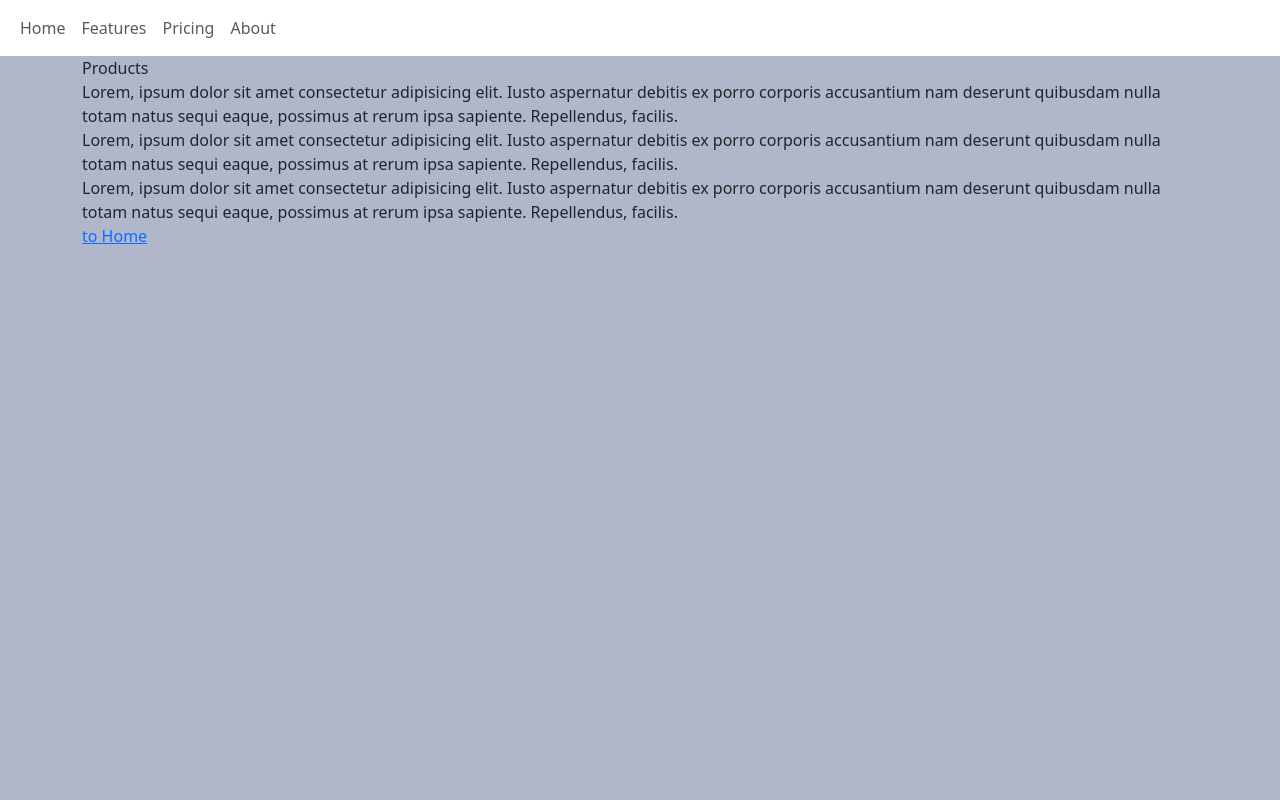
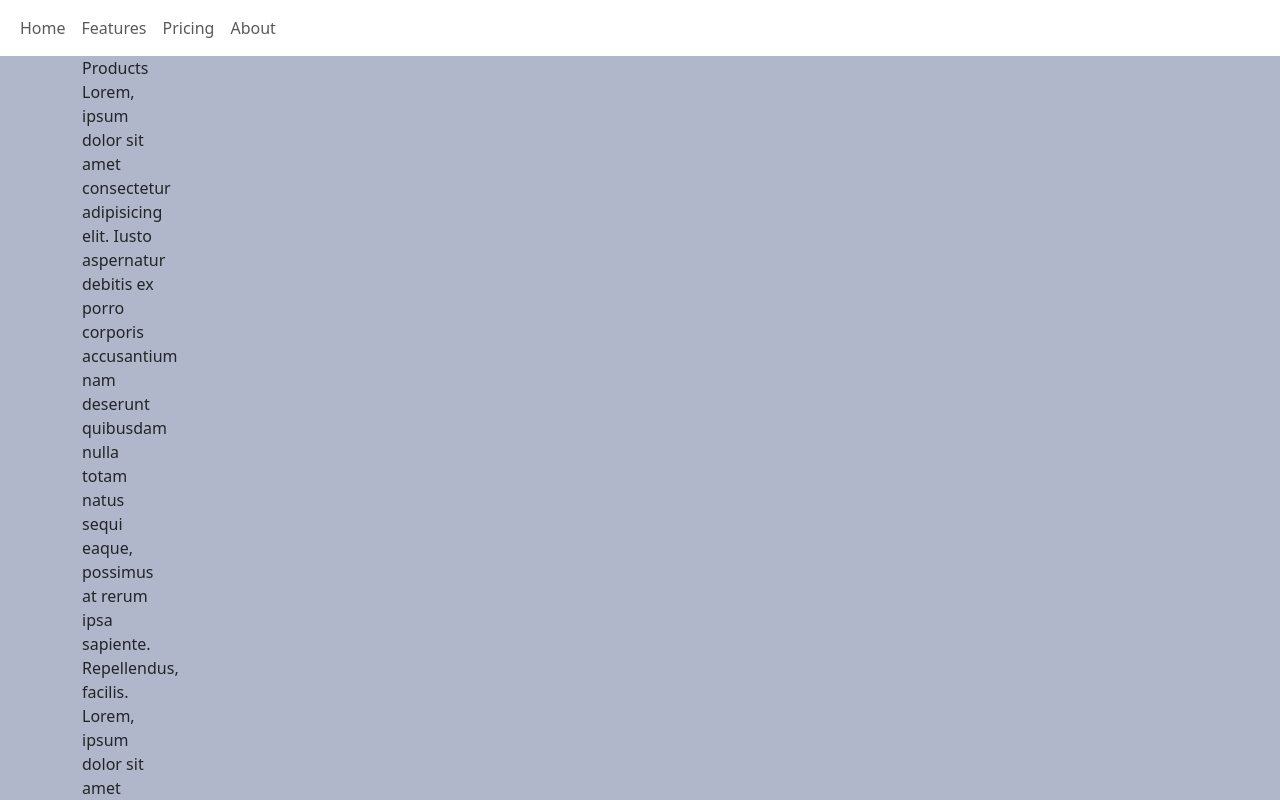
Before and after one commit to mishalolka/Conflict-Merge, a React (Create React App) app in the folder my-app/: page /products in a window 1280 px wide. Shown: the top 800 px of the page. Built offline with nearby package versions, Linux system fonts and the light colour scheme.

Commit message:
added style and row

```diff
--- a/my-app/src/components/ProductsPage/Products.tsx
+++ b/my-app/src/components/ProductsPage/Products.tsx
@@ -5,6 +5,7 @@ const Products = () => {
     <>
       <div>
         <div className="container">
+          <div className="row" style={{width: 100}}>
             <div>Products</div>
             <div>
               Lorem, ipsum dolor sit amet consectetur adipisicing elit. Iusto
@@ -27,6 +28,7 @@ const Products = () => {
             <Link to={"/"}>to Home</Link>
           </div>
         </div>
+      </div>
     </>
   );
 };
```
Lines whose indentation alone changed are shown as unchanged.
